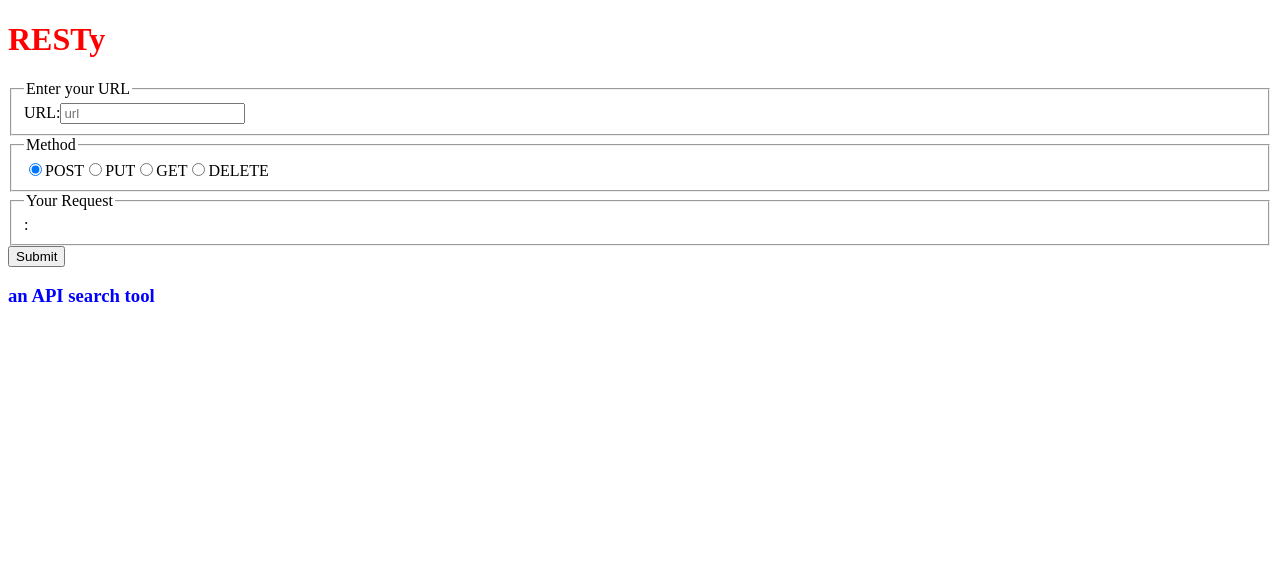
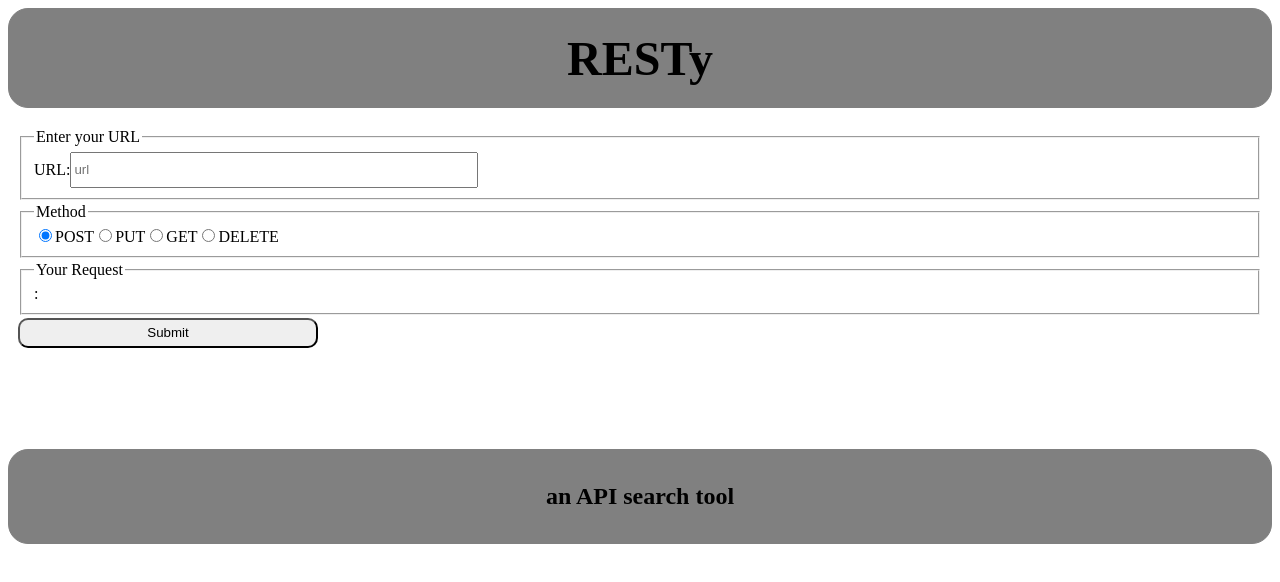
Before and after one commit to 401-advanced-javascript-sararussert/resty, a React (Create React App) app: page / in a window 1280 px wide. Shown: the top 582 px of the page. Built offline with nearby package versions, Linux system fonts and the light colour scheme.

Commit message:
adds styling

```diff
--- a/public/index.html
+++ b/public/index.html
@@ -4,6 +4,7 @@
 <head>
   <meta charset="UTF-8">
   <meta name="viewport" content="width=device-width, initial-scale=1.0">
+  <!-- <link rel="stylesheet" href="./style/reset.css"> -->
   <title>RESTy</title>
 </head>
 
--- /dev/null
+++ b/public/style/reset.css
@@ -0,0 +1,48 @@
+/* http://meyerweb.com/eric/tools/css/reset/
+   v2.0 | 20110126
+   License: none (public domain)
+*/
+
+html, body, div, span, applet, object, iframe,
+h1, h2, h3, h4, h5, h6, p, blockquote, pre,
+a, abbr, acronym, address, big, cite, code,
+del, dfn, em, img, ins, kbd, q, s, samp,
+small, strike, strong, sub, sup, tt, var,
+b, u, i, center,
+dl, dt, dd, ol, ul, li,
+fieldset, form, label, legend,
+table, caption, tbody, tfoot, thead, tr, th, td,
+article, aside, canvas, details, embed,
+figure, figcaption, footer, header, hgroup,
+menu, nav, output, ruby, section, summary,
+time, mark, audio, video {
+	margin: 0;
+	padding: 0;
+	border: 0;
+	font-size: 100%;
+	font: inherit;
+	vertical-align: baseline;
+}
+/* HTML5 display-role reset for older browsers */
+article, aside, details, figcaption, figure,
+footer, header, hgroup, menu, nav, section {
+	display: block;
+}
+body {
+	line-height: 1;
+}
+ol, ul {
+	list-style: none;
+}
+blockquote, q {
+	quotes: none;
+}
+blockquote:before, blockquote:after,
+q:before, q:after {
+	content: '';
+	content: none;
+}
+table {
+	border-collapse: collapse;
+	border-spacing: 0;
+}
--- /dev/null
+++ b/src/app.scss
@@ -0,0 +1,5 @@
+.main {
+  display: grid;
+  grid-template-columns: 30% 70%;
+  grid-template-rows: 100px 240px 1fr 1fr 1fr 100px;
+}
--- a/src/components/form.jsx
+++ b/src/components/form.jsx
@@ -1,11 +1,12 @@
 import React from 'react';
+import '../design/form.scss';
 const superagent = require('superagent');
 
 
 class Form extends React.Component {
   constructor(props) {
     super(props);
-    this.state = { method: '', url: ''};
+    this.state = { method: '', url: '', loading: false};
     this.updateUrl = this.updateUrl.bind(this);
     this.updateMethod = this.updateMethod.bind(this);
     this.handleForm = this.handleForm.bind(this);
@@ -20,10 +21,12 @@
 
   handleForm(e) {
     e.preventDefault();
+    this.setState({ loading: true });
     let apiUrl = this.state.url;
     if (this.state.method === 'GET') {
       superagent.get(apiUrl)
         .then(data => {
+          this.setState({ loading: false });
           if (data.body !== null) {
             let searchObj = { method: this.state.method, url: this.state.url, body: data.body};
             localStorage.setItem(this.state.url, JSON.stringify(searchObj));
@@ -35,8 +38,7 @@
 
   render() {
     return (
-      <main>
-        <form data-testid="form" onSubmit={this.handleForm}>
+      <form data-testid="form" className="form" onSubmit={this.handleForm}>
         <fieldset>
           <legend>Enter your URL</legend>
           <label htmlFor="URL">URL:</label>
@@ -54,10 +56,10 @@
           <label htmlFor="delete">DELETE</label>
         </fieldset>
         <fieldset><legend>Your Request</legend>
-            {this.state.method} : {this.state.url}</fieldset>
-          <input type="submit" value="Submit"></input>
+          {this.state.method} : {this.state.url}
+        </fieldset>
+        {this.state.loading ? < img src="https://upload.wikimedia.org/wikipedia/commons/b/b1/Loading_icon.gif" alt="loading" /> : <input id="submit" type="submit" value="Submit"></input>}
       </form>
-      </main>
     );
   }
 }
--- a/src/components/history.jsx
+++ b/src/components/history.jsx
@@ -1,4 +1,5 @@
 import React from 'react';
+import '../design/history.scss';
 
 function history() {
   let historyList = [];
--- a/src/components/results.jsx
+++ b/src/components/results.jsx
@@ -1,10 +1,11 @@
 import React from 'react';
 import JSONPretty from 'react-json-pretty';
+import '../design/results.scss';
 
 function results(props) {
   if (props.results.count > 0) {
     return (
-      <div>
+      <div className="results">
         <p>The Count is: {props.results.count}</p>
         <p>Headers:</p>
         <JSONPretty id="json-pretty" data={props.results.headers}></JSONPretty>
--- a/src/design/footer.scss
+++ b/src/design/footer.scss
@@ -1,3 +1,15 @@
 footer {
-  color: blue
+  border: 1px solid grey;
+  border-radius: 20px;
+  background-color: grey;
+  color: black;
+  display: flex;
+  justify-content: center;
+  grid-column: 1 / 3;
+  grid-row: 6;
+  margin-top: 5px;
+  h3 {
+    align-self: center;
+    font-size: 1.5em;
+  }
 }
--- /dev/null
+++ b/src/design/form.scss
@@ -0,0 +1,18 @@
+.form {
+  margin-top: 10px;
+  padding: 10px;
+  grid-row: 2 / 3;
+  grid-column: 1 / 3;
+  fieldset {
+    margin-bottom: 3px;
+  }
+  #submit {
+    height: 30px;
+    width: 300px;
+    border-radius: 10px;
+  }
+  #url {
+    width: 400px;
+    height: 30px;
+  }
+}
--- a/src/design/header.scss
+++ b/src/design/header.scss
@@ -1,3 +1,14 @@
 header {
-  color: red
+  grid-column: 1 / 3;
+  grid-row: 1 / 2;
+  border: 1px solid grey;
+  border-radius: 20px;
+  background-color: grey;
+  color: black;
+  display: flex;
+  justify-content: center;
+  h1 {
+    align-self: center;
+    font-size: 3em;
+  }
 }
--- /dev/null
+++ b/src/design/history.scss
@@ -0,0 +1,7 @@
+.list{
+  list-style-type: none;
+  list-style-position: inside;
+  grid-column: 1 / 2;
+  grid-row: 3 / 4;
+  padding-left: 10px;
+}
--- /dev/null
+++ b/src/design/results.scss
@@ -0,0 +1,8 @@
+.results {
+  border: 2px solid black;
+  border-radius: 30px;
+  grid-column: 2 / 3;
+  grid-row: 3 / 6;
+  background-color: lightgray;
+  padding: 20px;
+}
--- a/src/index.jsx
+++ b/src/index.jsx
@@ -1,5 +1,6 @@
 import React from 'react';
 import ReactDOM from 'react-dom';
+import './app.scss';
 
 import Header from './components/header.jsx';
 import Form from './components/form.jsx';
@@ -7,7 +8,6 @@
 import History from './components/history.jsx';
 import Footer from './components/footer.jsx';
 
-// import './app.scss';
 class App extends React.Component {
   constructor(props) {
     super(props);
```
Also changed, not shown: src/components/200.gif (added), 1 other file (tests, documents, lock files or other folders). Lines whose indentation alone changed are shown as unchanged.
